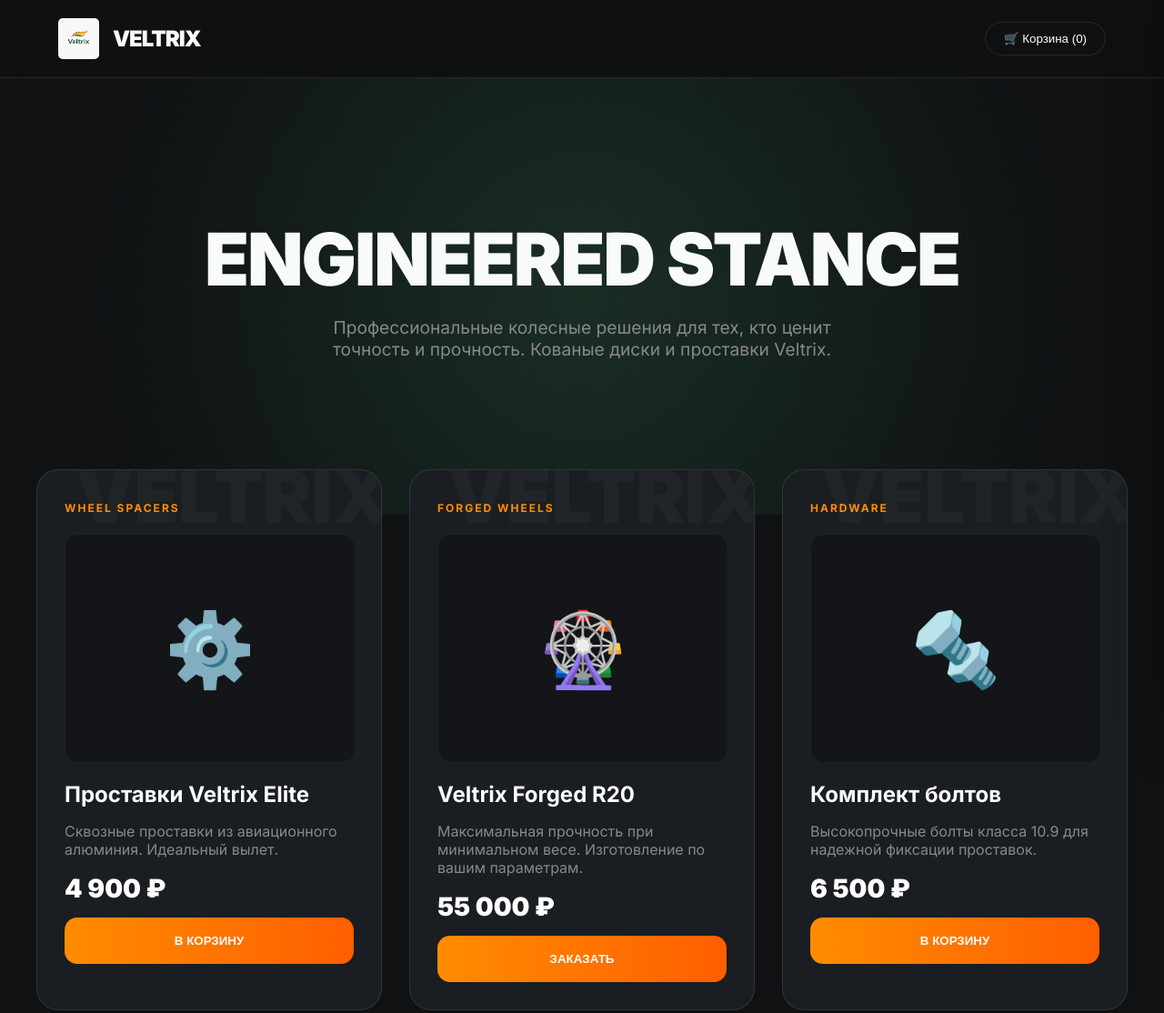
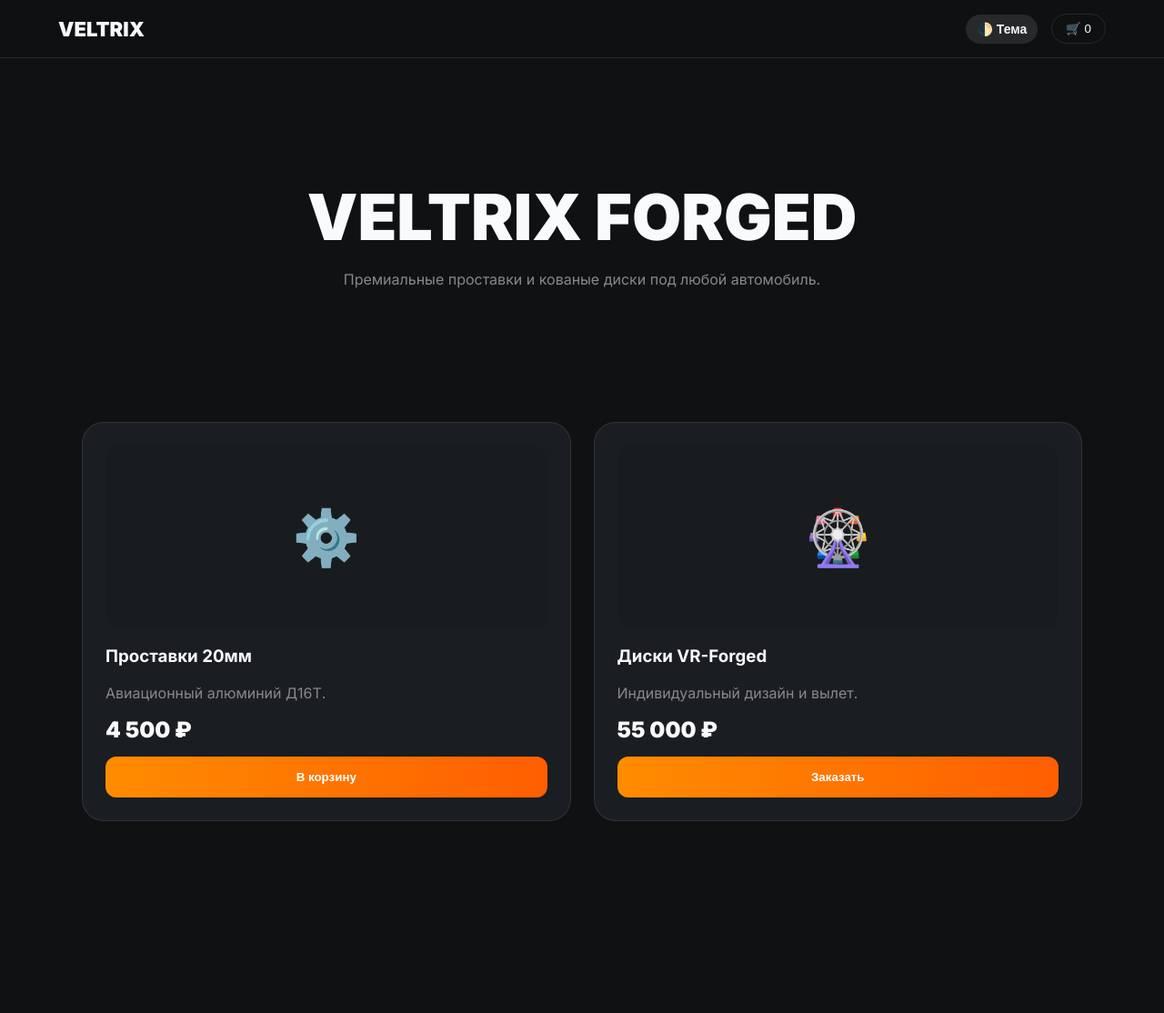
Before and after one commit to anteri122/Veltrix_shop_app, a plain HTML site: page index.html in a window 1280 px wide. Shown: the top 1114 px of the page at 91% size. After the commit the page ends 1003 px from the top, so only its background shows below. Drawn offline with Linux system fonts and the light colour scheme.

Commit message:
Update index.html

```diff
--- a/index.html
+++ b/index.html
@@ -3,302 +3,203 @@
 <head>
     <meta charset="UTF-8">
     <meta name="viewport" content="width=device-width, initial-scale=1.0">
-    <title>Veltrix | Инженерная эстетика колес</title>
+    <title>Veltrix | Custom Engineering</title>
     <style>
         @import url('https://fonts.googleapis.com/css2?family=Inter:wght@400;700;900&display=swap');
 
+        /* ПЕРЕМЕННЫЕ ТЕМ */
         :root {
-            --dark: #0f1113;
-            --deep-green: #0b422a;
+            /* Темная тема (по умолчанию) */
+            --bg: #0f1113;
+            --card-bg: #1a1d21;
+            --text-main: #f8fafc;
+            --text-muted: #888;
+            --border: rgba(255, 255, 255, 0.1);
             --accent-orange: linear-gradient(90deg, #ff8c00 0%, #ff5e00 100%);
-            --text-light: #f8fafc;
-            --border: rgba(255, 255, 255, 0.1);
+            --header-bg: rgba(15, 17, 19, 0.8);
+        }
+
+        [data-theme="light"] {
+            /* Светлая тема */
+            --bg: #f4f7f6;
+            --card-bg: #ffffff;
+            --text-main: #1a1a1a;
+            --text-muted: #666;
+            --border: rgba(0, 0, 0, 0.1);
+            --header-bg: rgba(255, 255, 255, 0.8);
         }
 
         body {
-            background-color: var(--dark);
-            color: var(--text-light);
+            background-color: var(--bg);
+            color: var(--text-main);
             font-family: 'Inter', sans-serif;
             margin: 0;
-            overflow-x: hidden;
+            transition: background-color 0.3s ease, color 0.3s ease;
         }
 
-        /* Анимация появления */
-        @keyframes fadeInUp {
-            from { opacity: 0; transform: translateY(20px); }
-            to { opacity: 1; transform: translateY(0); }
-        }
-
-        /* Шапка */
         header {
-            padding: 20px 5%;
+            padding: 15px 5%;
             display: flex;
             justify-content: space-between;
             align-items: center;
-            background: rgba(15, 17, 19, 0.8);
+            background: var(--header-bg);
             backdrop-filter: blur(15px);
             border-bottom: 1px solid var(--border);
-            position: sticky;
-            top: 0;
-            z-index: 1000;
+            position: sticky; top: 0; z-index: 1000;
         }
 
-        .logo-box {
-            display: flex;
-            align-items: center;
-            gap: 15px;
+        .controls { display: flex; gap: 15px; align-items: center; }
+
+        /* Кнопка переключения темы */
+        #theme-toggle {
+            background: var(--border);
+            border: none;
+            color: var(--text-main);
+            padding: 8px 12px;
+            border-radius: 20px;
+            cursor: pointer;
+            font-size: 14px;
+            font-weight: bold;
         }
 
-        .logo-img { height: 45px; border-radius: 5px; }
-
-        .cart-btn {
-            background: none;
-            border: 1px solid var(--border);
-            color: white;
-            padding: 10px 20px;
-            border-radius: 30px;
-            cursor: pointer;
-            transition: 0.3s;
-        }
-
-        .cart-btn:hover { background: white; color: black; }
-
-        /* Герой-секция */
         .hero {
-            height: 60vh;
+            height: 50vh;
             display: flex;
             flex-direction: column;
             justify-content: center;
             align-items: center;
             text-align: center;
-            background: radial-gradient(circle at center, #1a2e24 0%, var(--dark) 80%);
             padding: 0 20px;
         }
 
-        .hero h1 {
-            font-size: clamp(40px, 8vw, 80px);
-            font-weight: 900;
-            margin: 0;
-            text-transform: uppercase;
-            letter-spacing: -2px;
-            animation: fadeInUp 0.8s ease;
-        }
+        .hero h1 { font-size: clamp(35px, 7vw, 70px); font-weight: 900; margin: 0; text-transform: uppercase; }
 
-        .hero p {
-            color: #888;
-            max-width: 600px;
-            font-size: 1.2rem;
-            margin-top: 15px;
-            animation: fadeInUp 1s ease;
-        }
-
-        /* Сетка товаров */
         .grid-container {
-            max-width: 1200px;
-            margin: -50px auto 100px;
+            max-width: 1100px;
+            margin: 0 auto 100px;
             display: grid;
-            grid-template-columns: repeat(auto-fit, minmax(320px, 1fr));
-            gap: 30px;
+            grid-template-columns: repeat(auto-fit, minmax(300px, 1fr));
+            gap: 25px;
             padding: 0 20px;
         }
 
         .card {
-            background: #1a1d21;
+            background: var(--card-bg);
             border: 1px solid var(--border);
             border-radius: 24px;
-            padding: 30px;
-            position: relative;
-            transition: 0.4s cubic-bezier(0.175, 0.885, 0.32, 1.275);
-            overflow: hidden;
+            padding: 25px;
+            transition: 0.3s ease;
         }
 
-        .card:hover {
-            transform: translateY(-10px);
-            border-color: #ff8c00;
-            box-shadow: 0 20px 40px rgba(0,0,0,0.4);
-        }
-
-        .card::before {
-            content: "VELTRIX";
-            position: absolute;
-            top: -20px;
-            right: -10px;
-            font-size: 80px;
-            font-weight: 900;
-            opacity: 0.03;
-            pointer-events: none;
-        }
-
-        .card-tag {
-            color: #ff8c00;
-            font-size: 12px;
-            font-weight: bold;
-            text-transform: uppercase;
-            letter-spacing: 2px;
-        }
+        .card:hover { border-color: #ff8c00; transform: translateY(-5px); }
 
         .card-img {
             width: 100%;
-            height: 250px;
-            background: #131518;
+            height: 200px;
+            background: rgba(0,0,0,0.05);
             border-radius: 15px;
-            margin: 20px 0;
-            display: flex;
-            align-items: center;
-            justify-content: center;
-            font-size: 80px;
-            border: 1px solid rgba(255,255,255,0.05);
+            display: flex; align-items: center; justify-content: center; font-size: 60px;
+            margin-bottom: 20px;
         }
 
-        .card h3 { font-size: 24px; margin: 0; }
-        .card-price { font-size: 28px; font-weight: 900; margin: 15px 0; color: #fff; }
-
-        .buy-button {
+        .buy-btn {
             background: var(--accent-orange);
-            color: white;
-            border: none;
-            width: 100%;
-            padding: 18px;
-            border-radius: 14px;
-            font-weight: bold;
-            text-transform: uppercase;
-            cursor: pointer;
-            transition: 0.3s;
+            color: white; border: none; width: 100%; padding: 15px;
+            border-radius: 12px; font-weight: bold; cursor: pointer;
         }
 
-        .buy-button:hover { transform: scale(1.02); filter: brightness(1.1); }
-
-        /* Боковая корзина */
+        /* Корзина */
         .sidebar {
-            position: fixed;
-            right: -400px;
-            top: 0;
-            width: 100%;
-            max-width: 380px;
-            height: 100%;
-            background: #0a0c0e;
-            box-shadow: -10px 0 50px rgba(0,0,0,0.5);
-            z-index: 2000;
-            transition: 0.4s ease;
-            padding: 40px;
-            box-sizing: border-box;
+            position: fixed; right: -100%; top: 0; width: 350px; height: 100%;
+            background: var(--card-bg); box-shadow: -5px 0 30px rgba(0,0,0,0.2);
+            transition: 0.4s; padding: 30px; z-index: 2000;
         }
-
         .sidebar.active { right: 0; }
-
-        .overlay {
-            position: fixed;
-            inset: 0;
-            background: rgba(0,0,0,0.7);
-            display: none;
-            z-index: 1500;
-        }
-
-        footer {
-            padding: 60px 20px;
-            border-top: 1px solid var(--border);
-            text-align: center;
-            color: #555;
-            font-size: 14px;
-        }
     </style>
 </head>
-<body>
+<body data-theme="dark">
 
 <header>
-    <div class="logo-box">
-        <img src="photo_2026-03-24_02-25-17.jpg" alt="Veltrix" class="logo-img" onerror="this.src='https://via.placeholder.com/45?text=V'">
-        <span style="font-weight: 900; letter-spacing: -1px; font-size: 24px;">VELTRIX</span>
+    <div style="display:flex; align-items:center; gap:10px;">
+        <span style="font-weight:900; font-size:22px;">VELTRIX</span>
     </div>
-    <button class="cart-btn" onclick="toggleCart()">🛒 Корзина (<span id="count">0</span>)</button>
+
+    <div class="controls">
+        <button id="theme-toggle">🌓 Тема</button>
+        <button onclick="toggleCart()" style="background:none; border:1px solid var(--border); color:var(--text-main); padding:8px 15px; border-radius:20px; cursor:pointer;">
+            🛒 <span id="count">0</span>
+        </button>
+    </div>
 </header>
 
 <section class="hero">
-    <h1>ENGINEERED STANCE</h1>
-    <p>Профессиональные колесные решения для тех, кто ценит точность и прочность. Кованые диски и проставки Veltrix.</p>
+    <h1>VELTRIX FORGED</h1>
+    <p style="color:var(--text-muted)">Премиальные проставки и кованые диски под любой автомобиль.</p>
 </section>
 
 <div class="grid-container">
     <div class="card">
-        <span class="card-tag">Wheel Spacers</span>
         <div class="card-img">⚙️</div>
-        <h3>Проставки Veltrix Elite</h3>
-        <p style="color:#888">Сквозные проставки из авиационного алюминия. Идеальный вылет.</p>
-        <div class="card-price">4 900 ₽</div>
-        <button class="buy-button" onclick="addToCart('Проставки Veltrix Elite', 4900)">В корзину</button>
+        <h3>Проставки 20мм</h3>
+        <p style="color:var(--text-muted)">Авиационный алюминий Д16Т.</p>
+        <div style="font-size:24px; font-weight:900; margin:15px 0;">4 500 ₽</div>
+        <button class="buy-btn" onclick="addToCart('Проставки 20мм', 4500)">В корзину</button>
     </div>
 
     <div class="card">
-        <span class="card-tag">Forged Wheels</span>
         <div class="card-img">🎡</div>
-        <h3>Veltrix Forged R20</h3>
-        <p style="color:#888">Максимальная прочность при минимальном весе. Изготовление по вашим параметрам.</p>
-        <div class="card-price">55 000 ₽</div>
-        <button class="buy-button" onclick="addToCart('Veltrix Forged R20', 55000)">Заказать</button>
-    </div>
-
-    <div class="card">
-        <span class="card-tag">Hardware</span>
-        <div class="card-img">🔩</div>
-        <h3>Комплект болтов</h3>
-        <p style="color:#888">Высокопрочные болты класса 10.9 для надежной фиксации проставок.</p>
-        <div class="card-price">6 500 ₽</div>
-        <button class="buy-button" onclick="addToCart('Комплект болтов', 6500)">В корзину</button>
+        <h3>Диски VR-Forged</h3>
+        <p style="color:var(--text-muted)">Индивидуальный дизайн и вылет.</p>
+        <div style="font-size:24px; font-weight:900; margin:15px 0;">55 000 ₽</div>
+        <button class="buy-btn" onclick="addToCart('Диски VR-Forged', 55000)">Заказать</button>
     </div>
 </div>
 
-<div class="overlay" id="overlay" onclick="toggleCart()"></div>
 <div class="sidebar" id="sidebar">
-    <h2 style="font-size: 32px; font-weight: 900;">КОРЗИНА</h2>
-    <div id="cart-list" style="margin: 40px 0; border-top: 1px solid #222;">
-        <p style="color:#555; margin-top: 20px;">Ваша корзина пуста...</p>
-    </div>
-    <div id="total" style="font-size: 24px; font-weight: bold; margin-bottom: 30px;">Итого: 0 ₽</div>
-    <button class="buy-button" style="background: white; color: black;" onclick="alert('Переходим к оплате...')">Оформить</button>
+    <h2>КОРЗИНА</h2>
+    <div id="cart-list"></div>
+    <hr style="border:0; border-top:1px solid var(--border); margin:20px 0;">
+    <div id="total" style="font-weight:bold; font-size:20px;">Итого: 0 ₽</div>
+    <button class="buy-btn" style="margin-top:20px;" onclick="toggleCart()">Закрыть</button>
 </div>
 
-<footer>
-    <p>© 2026 VELTRIX ENGINEERING. ВСЕ ПРАВА ЗАЩИЩЕНЫ.</p>
-    <p>КУЙ ПРАВИЛЬНО. СТАВЬ ШИРОКО.</p>
-</footer>
+<script>
+    // ПЕРЕКЛЮЧЕНИЕ ТЕМЫ
+    const themeToggle = document.getElementById('theme-toggle');
+    const body = document.body;
 
-<script>
+    // Проверяем сохраненную тему
+    if (localStorage.getItem('theme') === 'light') {
+        body.setAttribute('data-theme', 'light');
+    }
+
+    themeToggle.addEventListener('click', () => {
+        if (body.getAttribute('data-theme') === 'dark') {
+            body.setAttribute('data-theme', 'light');
+            localStorage.setItem('theme', 'light');
+        } else {
+            body.setAttribute('data-theme', 'dark');
+            localStorage.setItem('theme', 'dark');
+        }
+    });
+
+    // КОРЗИНА
     let cart = [];
-
     function addToCart(name, price) {
         cart.push({name, price});
-        updateCart();
-        if(!document.getElementById('sidebar').classList.contains('active')) {
-            toggleCart();
-        }
+        updateUI();
     }
 
     function toggleCart() {
         document.getElementById('sidebar').classList.toggle('active');
-        document.getElementById('overlay').style.display =
-            document.getElementById('sidebar').classList.contains('active') ? 'block' : 'none';
     }
 
-    function updateCart() {
+    function updateUI() {
         document.getElementById('count').innerText = cart.length;
         const list = document.getElementById('cart-list');
-        const total = document.getElementById('total');
-
-        if(cart.length === 0) {
-            list.innerHTML = '<p style="color:#555; margin-top: 20px;">Ваша корзина пуста...</p>';
-            total.innerText = 'Итого: 0 ₽';
-            return;
-        }
-
-        list.innerHTML = cart.map((item, i) => `
-            <div style="display:flex; justify-content:space-between; margin: 20px 0; font-size: 14px;">
-                <span>${item.name}</span>
-                <b>${item.price.toLocaleString()} ₽</b>
-            </div>
-        `).join('');
-
+        list.innerHTML = cart.map(i => `<div style="display:flex; justify-content:space-between; margin:10px 0;"><span>${i.name}</span><b>${i.price}₽</b></div>`).join('');
         const sum = cart.reduce((a, b) => a + b.price, 0);
-        total.innerText = `Итого: ${sum.toLocaleString()} ₽`;
+        document.getElementById('total').innerText = `Итого: ${sum} ₽`;
     }
 </script>
 
```
